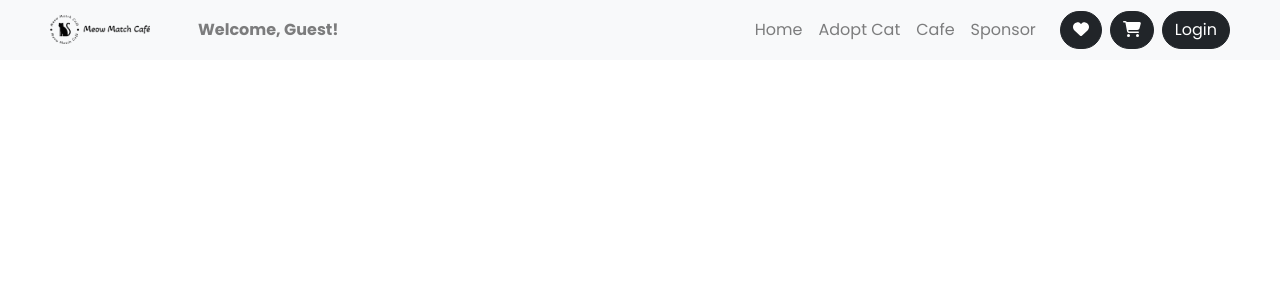
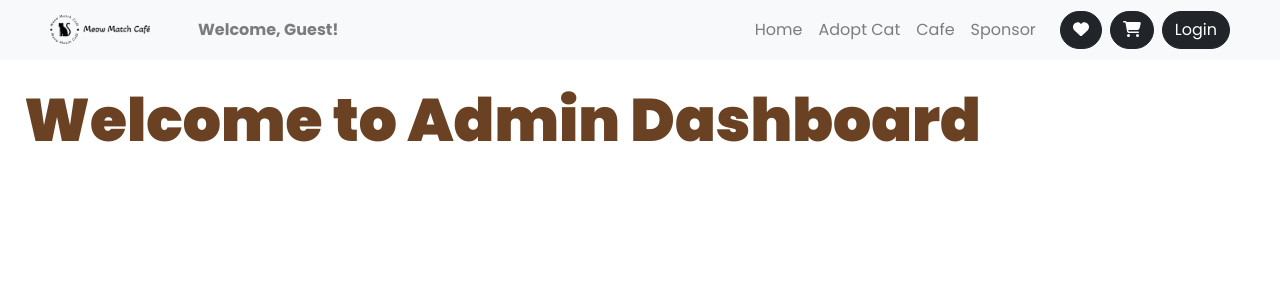
Before and after one commit to BuBuCatt/Cat-cafe-react, a React (Create React App) app in the folder cat-cafe/: page /admin in a window 1280 px wide. Shown: the top 300 px of the page. Built offline with nearby package versions, Linux system fonts and the light colour scheme.

Commit message:
updated admin page

```diff
--- a/cat-cafe/public/data/customers.json
+++ b/cat-cafe/public/data/customers.json
@@ -3,25 +3,30 @@
       "id": 1,
       "username": "Bubu",
       "pass": "test12",
-      "email": "bubu@meowmatch.com"
+      "email": "bubu@meowmatch.com",
+      "type":"customer"
     },
     {
       "id": 2,
-      "username": "EspressoEnthusiast",
-      "pass": "hashedpass234",
-      "email": "enthusiast@meowmatch.com"
+      "username": "Admin",
+      "pass": "test12",
+      "email": "admin@meowmatch.com",
+      "type":"admin"
+
     },
     {
       "id": 3,
       "username": "LatteLover",
       "pass": "hashedpass345",
-      "email": "lover@meowmatch.com"
+      "email": "lover@meowmatch.com",
+      "type":"customer"
     },
     {
       "id": 4,
       "username": "MacchiatoMogul",
       "pass": "hashedpass456",
-      "email": "mogul@meowmatch.com"
+      "email": "mogul@meowmatch.com",
+      "type":"customer"
     },
     {
       "id": 5,
@@ -39,84 +44,98 @@
       "id": 7,
       "username": "CappuccinoCommander",
       "pass": "hashedpass789",
-      "email": "commander@meowmatch.com"
+      "email": "commander@meowmatch.com",
+      "type":"customer"
     },
     {
       "id": 8,
       "username": "AmericanoAdmirer",
       "pass": "hashedpass890",
-      "email": "admirer@meowmatch.com"
+      "email": "admirer@meowmatch.com",
+      "type":"customer"
     },
     {
       "id": 9,
       "username": "CortadoConnoisseur",
       "pass": "hashedpass901",
-      "email": "connoisseur@meowmatch.com"
+      "email": "connoisseur@meowmatch.com",
+      "type":"customer"
     },
     {
       "id": 10,
       "username": "FrappeFanatic",
       "pass": "hashedpass012",
-      "email": "fanatic@meowmatch.com"
+      "email": "fanatic@meowmatch.com",
+      "type":"customer"
     },
     {
       "id": 11,
       "username": "AffogatoAficionado",
       "pass": "hashedpass112",
-      "email": "aficionado@meowmatch.com"
+      "email": "aficionado@meowmatch.com",
+      "type":"customer"
     },
     {
       "id": 12,
       "username": "BreveBaron",
       "pass": "hashedpass212",
-      "email": "baron@meowmatch.com"
+      "email": "baron@meowmatch.com",
+      "type":"customer"
     },
     {
       "id": 13,
       "username": "DoppioDuke",
       "pass": "hashedpass312",
-      "email": "duke@meowmatch.com"
+      "email": "duke@meowmatch.com",
+      "type":"customer"
     },
     {
       "id": 14,
       "username": "RistrettoRuler",
       "pass": "hashedpass412",
-      "email": "ruler@meowmatch.com"
+      "email": "ruler@meowmatch.com",
+      "type":"customer"
     },
     {
       "id": 15,
       "username": "PurrOverPour",
       "pass": "hashedpass512",
-      "email": "pour@meowmatch.com"
+      "email": "pour@meowmatch.com",
+      "type":"customer"
     },
     {
       "id": 16,
       "username": "SoyLatteSultan",
       "pass": "hashedpass612",
-      "email": "sultan@meowmatch.com"
+      "email": "sultan@meowmatch.com",
+      "type":"customer"
     },
     {
       "id": 17,
       "username": "ChaiCuddler",
       "pass": "hashedpass712",
-      "email": "cuddler@meowmatch.com"
+      "email": "cuddler@meowmatch.com",
+      "type":"customer"
     },
     {
       "id": 18,
       "username": "PiccoloPatron",
       "pass": "hashedpass812",
-      "email": "patron@meowmatch.com"
+      "email": "patron@meowmatch.com",
+      "type":"customer"
     },
     {
       "id": 19,
       "username": "FlatWhiteFiend",
       "pass": "hashedpass912",
-      "email": "fiend@meowmatch.com"
+      "email": "fiend@meowmatch.com",
+      "type":"customer"
     },
     {
       "id": 20,
       "username": "TeaTemptress",
       "pass": "hashedpass102",
-      "email": "temptress@meowmatch.com"
+      "email": "temptress@meowmatch.com",
+      "type":"customer"
     }
   ]
--- a/cat-cafe/src/App.js
+++ b/cat-cafe/src/App.js
@@ -16,6 +16,13 @@ import Sponsor from "./pages/Sponsor";
 import Wishlist from './pages/Wishlist';
 import CartObj from './classes/Cart';
 import { ProductObj } from './classes/Cart';
+import AdminDashboard from './pages/AdminDashboard';
+import { Admin, User } from './classes/Users';
+
+import { useNavigate } from 'react-router-dom';
+
+
+
 
 
 
@@ -34,6 +41,8 @@ function App() {
   //wishList
 
   const [wishlist, setWishlist] = useState([]);
+
+
 
 
   // File error handling
@@ -114,25 +123,73 @@ const resetCart = () => {
 
 
 const Auth = (userObj)=>{
-  for (let user of users){
-    console.log('user:', user);
-    console.log('userObj:', userObj);
 
 
 
+  let getUser = null;
 
+
+  for (let user of users){
+
+    console.log('user:', user);
+    console.log('userObj:', userObj);
     if(user.email == userObj.email && user.pass == userObj.pass){
+      getUser=user;
 
-      setLoginUser(user);
       console.log('User logged in:', user);
+      break;
     }
-
 
   }
 
   console.log("app" + userObj.email)
   console.log("app" + userObj.pass)
+
+  let tmpUser = null;
+
+  if(getUser){
+    if(getUser.type == 'admin'){
+      tmpUser = new Admin(getUser.id, getUser.username,getUser.email, getUser.type );
+      console.log("new admin tmpUser created"+tmpUser.username + " " + tmpUser.type);
+
+    }else{
+
+      tmpUser = new User(getUser.id, getUser.username,getUser.email, getUser.type);
+      console.log("new customer tmpUser created"+tmpUser.username + " " + tmpUser.type);
+
+    }
+
+    if (tmpUser) {
+
+      setLoginUser(tmpUser);
+      console.log("login success");
+
+
+    }
+    // if user is not found, alert user not found
+    else {
+      console.log("login failed");
+      alert("Login failed: User not found ");
+      setLoginUser(null);
+    }
+
+
+  }
 }
+// check user type
+const checkUserType = (user) => {
+  if (user) {
+    const userType = user.type;
+    console.log("userType -> " + userType);
+    return userType;
+  } else {
+    // Log or handle the case when user is null
+    console.log("No user object provided.");
+    return null;
+  }
+}
+
+
 
 
 // cat wishlist
@@ -161,7 +218,7 @@ const userLogout=()=>{
 
   return (
     <BrowserRouter>
-      <NavBar loginUser={loginUser} userLogout={userLogout}    />
+      <NavBar loginUser={loginUser} userLogout={userLogout} checkUserType={checkUserType}   />
 
         <Routes>
           <Route path="/" element={<Links loginUser={loginUser} />}>
@@ -173,6 +230,7 @@ const userLogout=()=>{
               <Route path="wishlist" element={<Wishlist wishlist={wishlist} removeFromWishlist={removeFromWishlist} />} />
               <Route path="cart" element={<ShoppingCart  shoppingCart={cart} removeItem={removeItem} resetCart={resetCart} />} />
               <Route path="login" element={<LoginPage auth={Auth} loginUser={loginUser}  />}  />
+              <Route path="admin" element={<AdminDashboard auth={Auth} loginUser={loginUser}  />}  />
               <Route path="logout"  element={<Logout userLogout= {userLogout} element={<LoginPage auth={Auth} loginUser={loginUser} />}  />} />
             </Route>
 
--- a/cat-cafe/src/classes/Users.js
+++ b/cat-cafe/src/classes/Users.js
@@ -1,8 +1,9 @@
-class User{
-    constructor(id,username,email){
+export  class User{
+    constructor(id,username,email,type){
         this.id = id;
         this.username = username;
         this.email = email;
+        this.type=type;
     }
     displayInfo(){
         return this;
@@ -19,9 +20,9 @@ export class Customer extends User{
     }
 }
 
-export class Staff extends User{
-    constructor(id,fname,lname,email,type){
-        super(id,fname,lname,email);
+export class Admin extends User{
+    constructor(id,username,email,type){
+        super(id,username,email);
         this.type = type;
     }
     displayInfo(){
--- a/cat-cafe/src/components/Navbar.js
+++ b/cat-cafe/src/components/Navbar.js
@@ -6,40 +6,22 @@ import { FontAwesomeIcon } from '@fortawesome/react-fontawesome';
 import { faShoppingCart , faHeart } from '@fortawesome/free-solid-svg-icons';
 import  '../styles/home.css'
 import { useState ,useEffect} from 'react';
-
+import { useNavigate } from 'react-router-dom';
 
 function NavBar(props) {
+  const navigate = useNavigate();
+  const userType = props.checkUserType(props.loginUser);
 
-
-  // const [filteredData, setFilteredData] = useState([]);
-
-  // useEffect(() => {
-  //   setFilteredData(props.menu);
-  // }, [props.menu]);
-
-  // const handleSearchChange = (event) => {
-
-  //   const value = event.target.value; // userinput data
-
-  //   props.setSearchTerm(value);
-  //   filterData(value);
+  useEffect(() => {
+    if (userType == 'admin') {
+      navigate('/admin');
+    }
+  }, [userType, navigate]);
 
 
 
-  // };
 
-  // const filterData = (value) => {
-  //   if (!value) {
-  //     setFilteredData(props.menu);
-  //   } else {
-  //     const filtered =props.menu.filter(item =>
-  //       item.menuName.toLowerCase().includes(value.toLowerCase())
-  //     );
-  //     setFilteredData(filtered);
-  //   }
-  // };
-
-  return (
+    return (
     <Navbar bg="light" variant="light" expand="lg" style={{ padding: '10px 50px' }}>
 
       <Navbar.Brand className="mr-auto mr-lg-5" >
@@ -68,11 +50,16 @@ function NavBar(props) {
           </Navbar.Text>
         )}
 
+
       <Nav className="mx-auto me-3">
+      {userType != "admin" &&(
+        <>
         <Nav.Link as={Link}  to="/home">Home</Nav.Link>
         <Nav.Link as={Link}  to="/adopt">Adopt Cat</Nav.Link>
         <Nav.Link as={Link}  to="/cafe">Cafe</Nav.Link>
         <Nav.Link as={Link}  to="/sponsor">Sponsor</Nav.Link>
+        </>)
+          }
       </Nav>
 
       {/* search bar */}
@@ -129,6 +116,6 @@ function NavBar(props) {
         </Navbar.Collapse>
     </Navbar>
   );
-}
 
+                  }
 export default NavBar;
--- /dev/null
+++ b/cat-cafe/src/pages/AdminDashboard.js
@@ -0,0 +1,23 @@
+import React from 'react';
+import { Container, Row, Col, Nav, Button } from 'react-bootstrap';
+import {useState,useEffect} from 'react';
+
+
+const AdminDashboard = () => {
+
+  return (
+    <Container fluid>
+
+      <Row>
+        <Col xs={10} id="page-content-wrapper">
+          <Container fluid className="pt-4">
+            <h1>Welcome to Admin Dashboard</h1>
+
+          </Container>
+        </Col>
+      </Row>
+    </Container>
+  );
+};
+
+export default AdminDashboard;
```
Also changed, not shown: cat-cafe/src/pages/LoginPage.js (+1 -6 lines).
